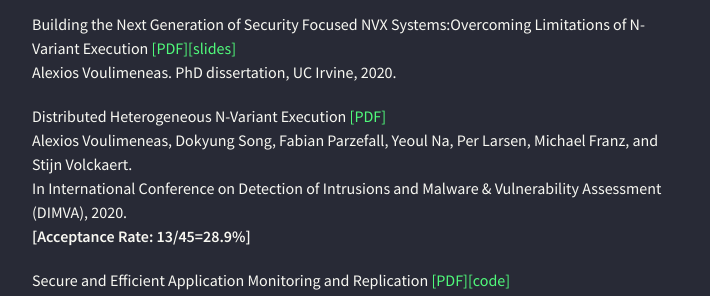
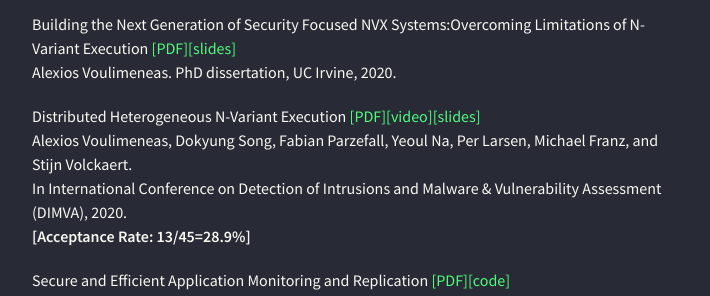
Before and after one commit to alexios-voulimeneas/alexios-voulimeneas.github.io, a Jekyll site: the page built from index.md, in a window 1280 px wide and 900 px high, scrolled down 1190 px. Shown: the part 154-450 px from the top of the window, without its empty margins (283-993 px from the left). Built offline with Jekyll 4.4.1, drawn with Linux system fonts in a browser that asks for light colours; nearby versions of some CDN libraries; the repository's description, which GitHub fills in, is left out.

Commit message:
Update index.md

```diff
--- a/index.md
+++ b/index.md
@@ -41,7 +41,7 @@
 Alexios Voulimeneas.
 PhD dissertation, UC Irvine, 2020.
 
-Distributed Heterogeneous N-Variant Execution [[PDF]](./papers/dimva20-paper27-final.pdf)
+Distributed Heterogeneous N-Variant Execution [[PDF]](./papers/dimva20-paper27-final.pdf)[[video]](https://www.youtube.com/watch?v=8AOwFWC3KjY&list=PLm_RjVa4jQG9hGaSZQcsWgFO87CA_iTzq&index=8&t=0s)[[slides]](./papers/dimva20-presentation.pptx)
 Alexios Voulimeneas, Dokyung Song, Fabian Parzefall, Yeoul Na, Per Larsen, Michael Franz, and Stijn Volckaert.
 In International Conference on Detection of Intrusions and Malware
 & Vulnerability Assessment (DIMVA), 2020.
```
